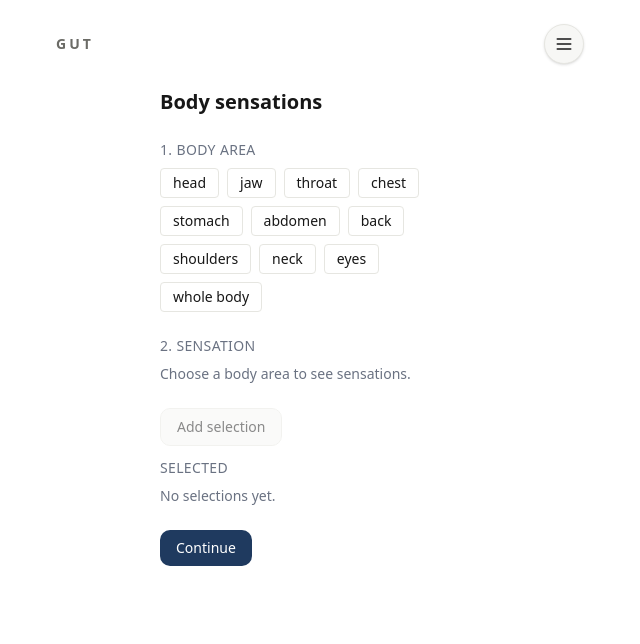
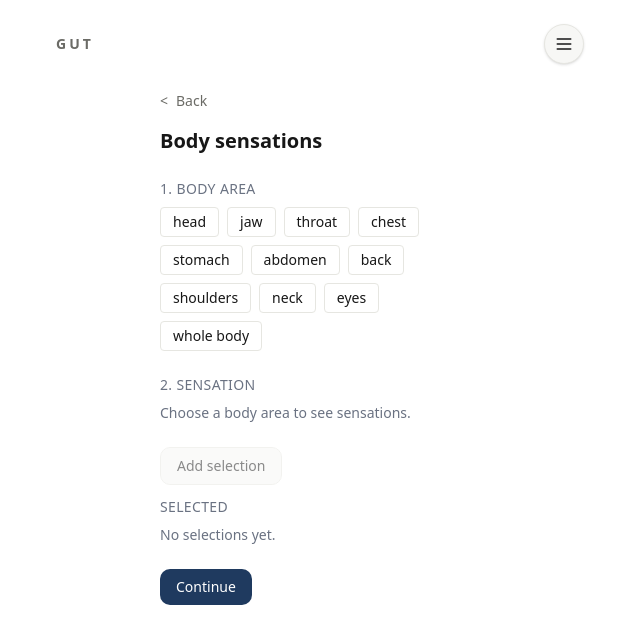
Before and after one commit to and27/emotion-trace, a Next.js app: page /create in a window 1280 px wide. Shown: the top 644 px of the page, without its empty margins (320-960 px from the left). Built offline with nearby package versions, Linux system fonts and the light colour scheme.

Commit message:
feat: add back navigation to check-in steps

```diff
--- a/src/ui/screens/ContextNoteScreen.tsx
+++ b/src/ui/screens/ContextNoteScreen.tsx
@@ -6,11 +6,27 @@ type Props = {
   value: string;
   onChange: (next: string) => void;
   onContinue?: () => void;
+  onBack?: () => void;
 };
 
-export function ContextNoteScreen({ value, onChange, onContinue }: Props) {
+export function ContextNoteScreen({
+  value,
+  onChange,
+  onContinue,
+  onBack,
+}: Props) {
   return (
     <div className="content-narrow">
+      {onBack && (
+        <button
+          type="button"
+          onClick={onBack}
+          className="mb-4 inline-flex items-center gap-2 text-sm text-text-muted hover:text-foreground"
+        >
+          <span aria-hidden="true">&lt;</span>
+          <span>Back</span>
+        </button>
+      )}
       <h1 className="text-xl font-semibold mb-2">Context note</h1>
       <p className="text-sm text-text-muted mb-6">
         Add any extra context about why you felt this way. Optional.
--- a/src/ui/screens/CreateBodySensationsScreen.tsx
+++ b/src/ui/screens/CreateBodySensationsScreen.tsx
@@ -14,11 +14,13 @@ import { SENSATIONS } from "../../domain/catalogs/sensationCatalog";
 type CreateBodySensationsScreenProps = {
   value?: BodySensation[];
   onContinue?: (value: BodySensation[]) => void;
+  onBack?: () => void;
 };
 
 export function CreateBodySensationsScreen({
   value,
   onContinue,
+  onBack,
 }: CreateBodySensationsScreenProps) {
   const { create } = useCreateEmotionalEntry();
   const activationFallback: ActivationLevel = 3;
@@ -79,6 +81,16 @@ export function CreateBodySensationsScreen({
 
   return (
     <div className="content-narrow">
+      {onBack && (
+        <button
+          type="button"
+          onClick={onBack}
+          className="mb-4 inline-flex items-center gap-2 text-sm text-text-muted hover:text-foreground"
+        >
+          <span aria-hidden="true">&lt;</span>
+          <span>Back</span>
+        </button>
+      )}
       <h1 className="text-xl font-semibold mb-6">Body sensations</h1>
 
       <div className="mb-6">
--- a/src/ui/screens/CreateEntryFlowScreen.tsx
+++ b/src/ui/screens/CreateEntryFlowScreen.tsx
@@ -56,10 +56,38 @@ export function CreateEntryFlowScreen() {
     router.push("/");
   }
 
+  function handleBack() {
+    if (mode === "quick") {
+      router.push("/");
+      return;
+    }
+
+    switch (step) {
+      case "body":
+        router.push("/");
+        return;
+      case "emotions":
+        setStep("body");
+        return;
+      case "contexts":
+        setStep("emotions");
+        return;
+      case "beliefs":
+        setStep("contexts");
+        return;
+      case "context":
+        setStep("beliefs");
+        return;
+      default:
+        router.push("/");
+    }
+  }
+
   if (step === "body") {
     return (
       <CreateBodySensationsScreen
         value={bodySensations}
+        onBack={handleBack}
         onContinue={(next) => {
           setBodySensations(next);
           setStep("emotions");
@@ -73,6 +101,7 @@ export function CreateEntryFlowScreen() {
       <SelectEmotionsScreen
         value={emotions}
         onChange={setEmotions}
+        onBack={handleBack}
         onContinue={() => setStep("contexts")}
       />
     );
@@ -83,6 +112,7 @@ export function CreateEntryFlowScreen() {
       <SelectContextTagsScreen
         value={contexts}
         onChange={setContexts}
+        onBack={handleBack}
         onContinue={() => setStep("beliefs")}
       />
     );
@@ -93,6 +123,7 @@ export function CreateEntryFlowScreen() {
       <SelectBeliefsScreen
         value={beliefs}
         onChange={setBeliefs}
+        onBack={handleBack}
         onContinue={() => setStep("context")}
       />
     );
@@ -102,6 +133,7 @@ export function CreateEntryFlowScreen() {
     <ContextNoteScreen
       value={contextNote}
       onChange={setContextNote}
+      onBack={handleBack}
       onContinue={handleSave}
     />
   );
--- a/src/ui/screens/SelectBeliefsScreen.tsx
+++ b/src/ui/screens/SelectBeliefsScreen.tsx
@@ -9,13 +9,19 @@ type Props = {
   value: Belief[];
   onChange: (next: Belief[]) => void;
   onContinue?: () => void;
+  onBack?: () => void;
 };
 
 function formatCategory(category: Belief["category"]) {
   return category.replace(/_/g, " ");
 }
 
-export function SelectBeliefsScreen({ value, onChange, onContinue }: Props) {
+export function SelectBeliefsScreen({
+  value,
+  onChange,
+  onContinue,
+  onBack,
+}: Props) {
   const [valence, setValence] = useState<Belief["valence"]>("negative");
 
   function toggleBelief(belief: Belief) {
@@ -35,6 +41,16 @@ export function SelectBeliefsScreen({ value, onChange, onContinue }: Props) {
 
   return (
     <div className="content-narrow">
+      {onBack && (
+        <button
+          type="button"
+          onClick={onBack}
+          className="mb-4 inline-flex items-center gap-2 text-sm text-text-muted hover:text-foreground"
+        >
+          <span aria-hidden="true">&lt;</span>
+          <span>Back</span>
+        </button>
+      )}
       <h1 className="text-xl font-semibold mb-6">Which beliefs are present?</h1>
 
       <div className="mb-6 flex items-center gap-2">
--- a/src/ui/screens/SelectContextTagsScreen.tsx
+++ b/src/ui/screens/SelectContextTagsScreen.tsx
@@ -19,12 +19,14 @@ type Props = {
   value: ContextTag[];
   onChange: (next: ContextTag[]) => void;
   onContinue?: () => void;
+  onBack?: () => void;
 };
 
 export function SelectContextTagsScreen({
   value,
   onChange,
   onContinue,
+  onBack,
 }: Props) {
   function toggleTag(tag: ContextTag) {
     const exists = value.some((t) => t.id === tag.id);
@@ -37,6 +39,16 @@ export function SelectContextTagsScreen({
 
   return (
     <div className="content-narrow">
+      {onBack && (
+        <button
+          type="button"
+          onClick={onBack}
+          className="mb-4 inline-flex items-center gap-2 text-sm text-text-muted hover:text-foreground"
+        >
+          <span aria-hidden="true">&lt;</span>
+          <span>Back</span>
+        </button>
+      )}
       <h1 className="text-xl font-semibold mb-6">What contexts apply?</h1>
 
       {categories.map((category) => {
--- a/src/ui/screens/SelectEmotionsScreen.tsx
+++ b/src/ui/screens/SelectEmotionsScreen.tsx
@@ -9,9 +9,15 @@ type Props = {
   value: Emotion[];
   onChange: (next: Emotion[]) => void;
   onContinue?: () => void;
+  onBack?: () => void;
 };
 
-export function SelectEmotionsScreen({ value, onChange, onContinue }: Props) {
+export function SelectEmotionsScreen({
+  value,
+  onChange,
+  onContinue,
+  onBack,
+}: Props) {
   function toggleEmotion(emotion: Emotion) {
     const exists = value.some((e) => e.id === emotion.id);
 
@@ -22,6 +28,16 @@ export function SelectEmotionsScreen({ value, onChange, onContinue }: Props) {
 
   return (
     <div className="content-narrow">
+      {onBack && (
+        <button
+          type="button"
+          onClick={onBack}
+          className="mb-4 inline-flex items-center gap-2 text-sm text-text-muted hover:text-foreground"
+        >
+          <span aria-hidden="true">&lt;</span>
+          <span>Back</span>
+        </button>
+      )}
       <h1 className="text-xl font-semibold mb-6">What emotions are present?</h1>
 
       {EMOTION_FAMILIES.map((family) => {
--- a/src/ui/screens/SettingsScreen.tsx
+++ b/src/ui/screens/SettingsScreen.tsx
@@ -10,7 +10,7 @@ import { SectionTitle } from "../components/SectionTitle";
 import Link from "next/link";
 
 type ExportPayload = {
-  version: 1;
+  version: 1 | 2;
   exportedAt: string;
   entries: EmotionalEntry[];
 };
@@ -27,7 +27,7 @@ export function SettingsScreen() {
     try {
       const entries = await repo.getAll();
       const payload: ExportPayload = {
-        version: 1,
+        version: 2,
         exportedAt: new Date().toISOString(),
         entries,
       };
@@ -61,12 +61,17 @@ export function SettingsScreen() {
         throw new Error("Invalid file format");
       }
 
+      const normalized = entries.map((entry) => ({
+        ...entry,
+        activationLevel: entry.activationLevel ?? 3,
+      }));
+
       if (replaceExisting) {
         const db = new EmotionalEntryDatabase();
         await db.entries.clear();
       }
 
-      for (const entry of entries) {
+      for (const entry of normalized) {
         await repo.save(entry);
       }
 
@@ -85,7 +90,7 @@ export function SettingsScreen() {
           Settings
         </SectionTitle>
         <Button asChild variant="secondary">
-          <Link href="/">Back to entries</Link>
+          <Link href="/history">Back to history</Link>
         </Button>
       </div>
       <p className="mt-2 text-sm text-text-muted">
```
